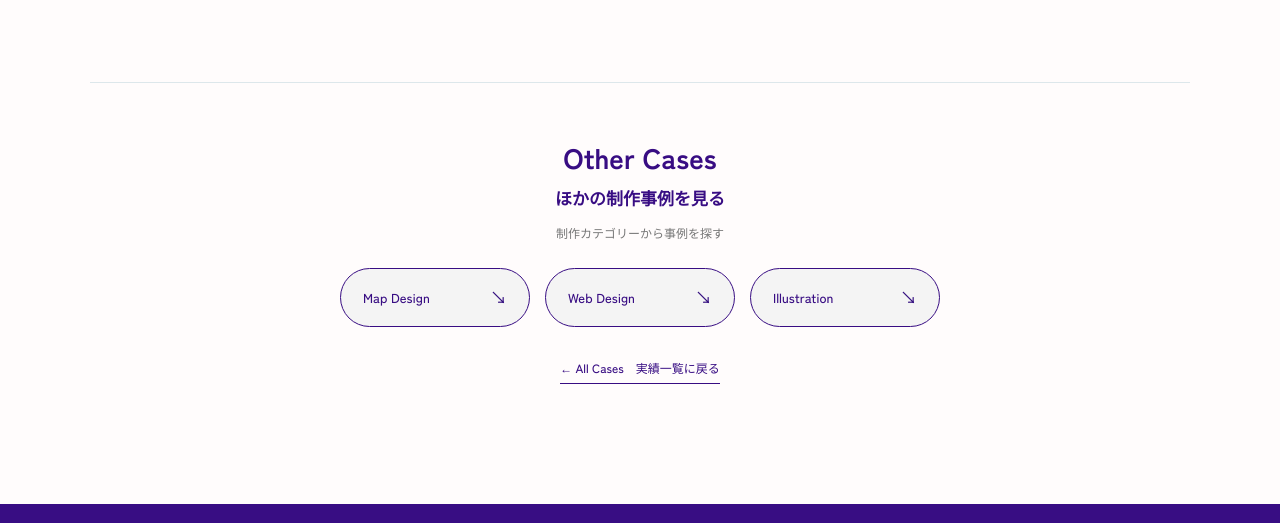
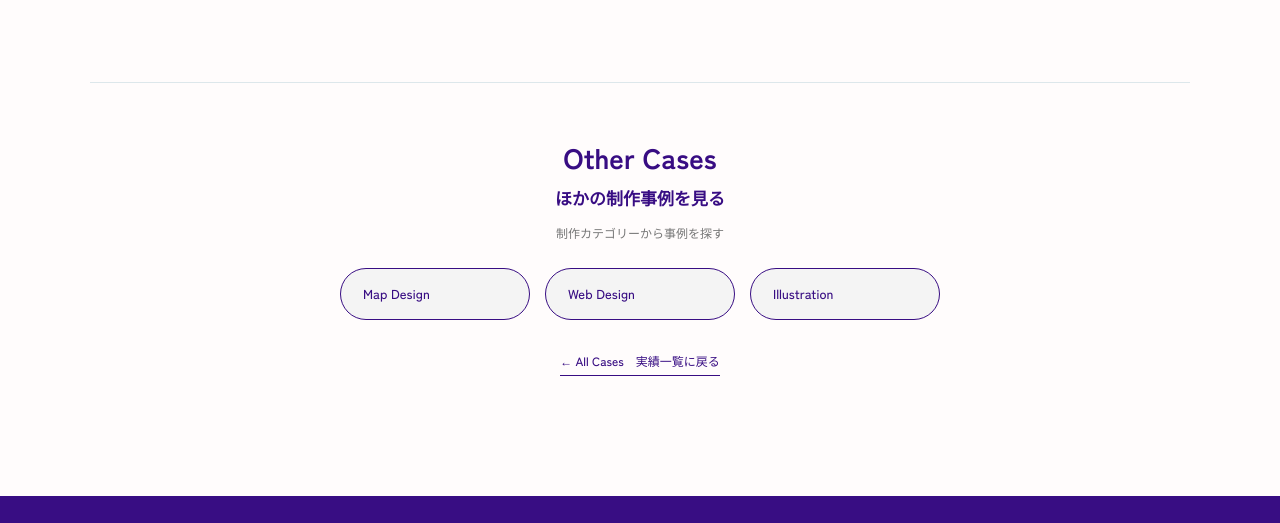
Before and after one commit to lnuidentity/handin, a plain HTML site: page case-map-01.html in a window 1280 px wide. Shown: the part 2328-2851 px from the top of the page. Drawn offline with Linux system fonts and the light colour scheme.

Commit message:
11181518

```diff
--- a/case-map-01.html
+++ b/case-map-01.html
@@ -179,9 +179,15 @@
             <p class="case-other-description">制作カテゴリーから事例を探す</p>
 
             <nav class="case-other-nav" aria-label="制作カテゴリー">
-                <a href="./case.html#map-design">Map Design <span class="arrow">↘</span></a>
-                <a href="./case.html#web-design">Web Design <span class="arrow">↘</span></a>
-                <a href="./case.html#illustration">Illustration <span class="arrow">↘</span></a>
+<a href="./case.html#map-design">
+  Map Design <span class="arrow"></span>
+</a>
+<a href="./case.html#web-design">
+  Web Design <span class="arrow"></span>
+</a>
+<a href="./case.html#illustration">
+  Illustration <span class="arrow"></span>
+</a>
             </nav>
 
 
```
